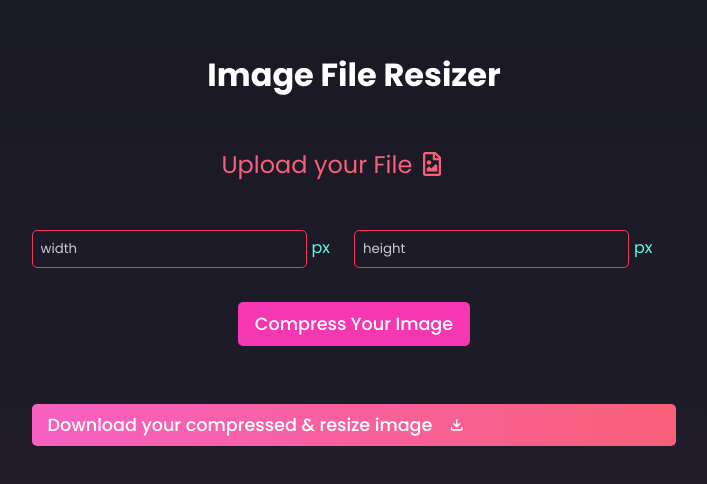
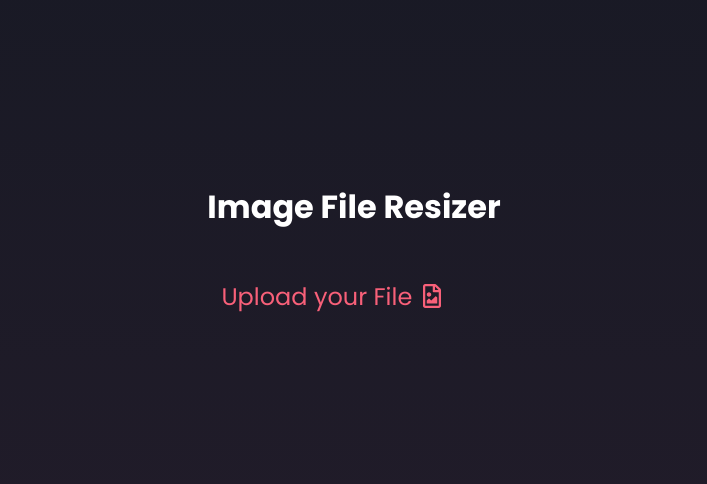
Before and after one commit to dazzlerabhi30800/React-Image-File-Resizer, a React (Vite) app: page / in a window 1280 px wide. Shown: the part 152-636 px from the top of the page, without its empty margins (286-993 px from the left). Built offline with nearby package versions, Linux system fonts and the light colour scheme.

Commit message:
added context

```diff
--- a/src/App.tsx
+++ b/src/App.tsx
@@ -1,19 +1,23 @@
-import { useState } from 'react'
 import './App.css';
 import { MdOutlineFileDownload } from "react-icons/md";
 import ImageSubmitForm from './components/ImageSubmitForm';
 import DimensionForm from './components/DimensionForm';
+import { useFileContext } from '../store/Context';
 
 
 function App() {
-  const [file, setFile] = useState<File | null>(null);
+  const { file, compressedFile } = useFileContext();
   return (
     <>
       <main>
         <h1>Image File Resizer</h1>
-        <ImageSubmitForm file={file} setFile={setFile} />
-        <DimensionForm />
-        <button>Download your compressed & resize image <MdOutlineFileDownload /></button>
+        <ImageSubmitForm />
+        {file &&
+          <DimensionForm />
+        }
+        {compressedFile &&
+          <button>Download your compressed & resize image <MdOutlineFileDownload /></button>
+        }
       </main>
     </>
   )
--- a/src/components/ImageSubmitForm.tsx
+++ b/src/components/ImageSubmitForm.tsx
@@ -1,11 +1,9 @@
 import { FaRegFileImage } from "react-icons/fa";
+import { useFileContext } from "../../store/Context";
 
-interface submitData {
-    file: File | null,
-    setFile: React.Dispatch<React.SetStateAction<File | null>>
-}
 
-export default function ImageSubmitForm({ file, setFile }: submitData) {
+export default function ImageSubmitForm() {
+    const { setFile, file } = useFileContext();
     const handleSubmit = (event: React.FormEvent<HTMLFormElement>) => {
         event.preventDefault();
     }
--- a/src/main.tsx
+++ b/src/main.tsx
@@ -2,9 +2,12 @@ import React from 'react'
 import ReactDOM from 'react-dom/client'
 import App from './App.tsx'
 import './index.css'
+import FileContextProvider from '../store/Context.tsx';
 
 ReactDOM.createRoot(document.getElementById('root')!).render(
   <React.StrictMode>
-    <App />
+    <FileContextProvider>
+      <App />
+    </FileContextProvider>
   </React.StrictMode>,
 )
--- /dev/null
+++ b/store/Context.tsx
@@ -0,0 +1,44 @@
+import React, { createContext, useContext, useState, ReactNode, Dispatch, SetStateAction } from "react";
+
+
+type dimension = {
+    width: number | null,
+    height: number | null,
+}
+interface FileContext {
+    file: File | null,
+    setFile: Dispatch<SetStateAction<File | null>>,
+    compressedFile: File | null,
+    setCompressedFile: Dispatch<SetStateAction<File | null>>,
+    dimensions: dimension,
+    setDimensions: Dispatch<SetStateAction<dimension>>,
+}
+
+export const fileContext = createContext<FileContext | null>(null);
+
+
+export default function FileContextProvider({ children }: { children: ReactNode }) {
+    const [file, setFile] = useState<File | null>(null);
+    const [compressedFile, setCompressedFile] = useState<File | null>(null);
+    const [dimensions, setDimensions] = useState<dimension>({
+        width: null,
+        height: null
+    })
+
+
+    return (
+        <fileContext.Provider value={{ file, setFile, compressedFile, setCompressedFile, dimensions, setDimensions }}>
+            {children}
+        </fileContext.Provider>
+    )
+}
+
+
+// consumer
+export const useFileContext = () => {
+    const fileConsumer = useContext(fileContext);
+    if (!fileConsumer) {
+        throw new Error("file context not used")
+    }
+    return fileConsumer;
+}
```
